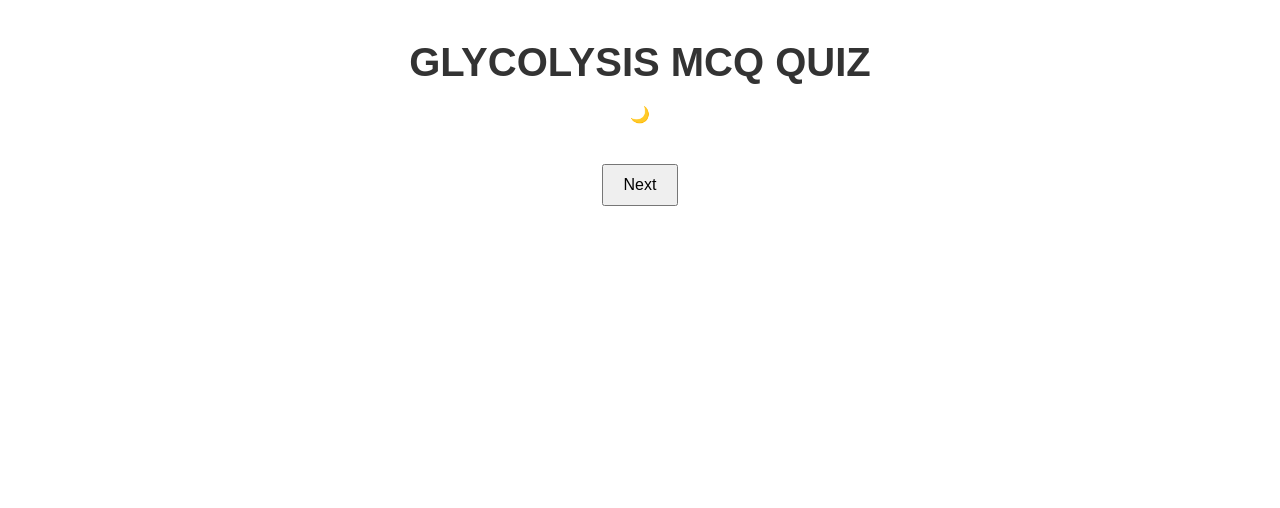
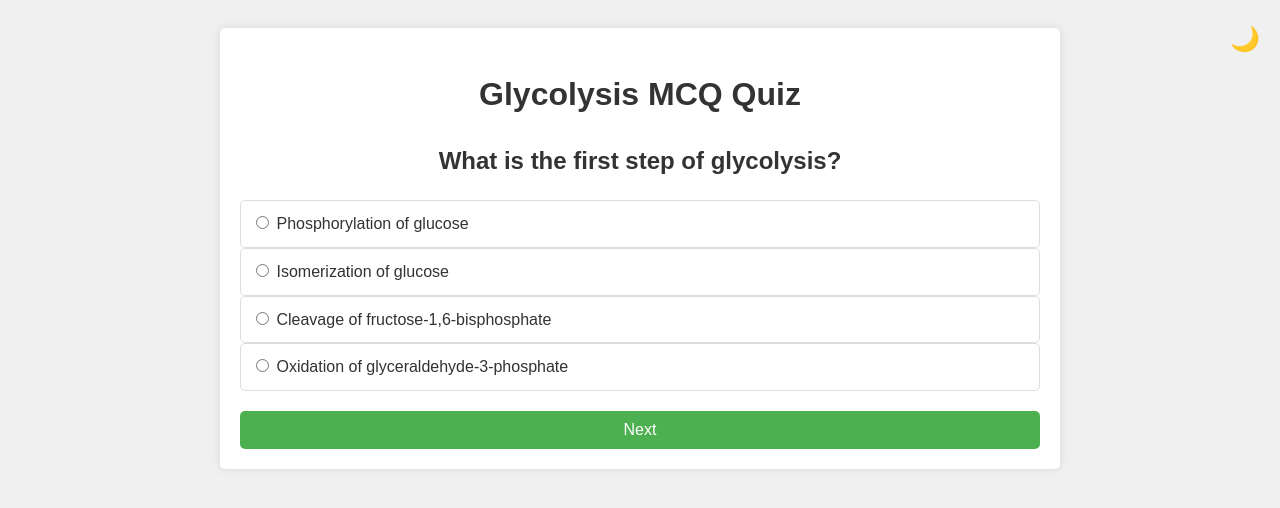
Before and after one commit to Wdalshy5/Biochemistry, a website built with Vite: page glycolysis-mcqs.html in a window 1280 px wide. Built offline with nearby package versions, Linux system fonts and the light colour scheme.

Commit message:
Update glycolysis-mcqs.html

```diff
--- a/glycolysis-mcqs.html
+++ b/glycolysis-mcqs.html
@@ -4,7 +4,7 @@
     <meta charset="UTF-8">
     <meta name="viewport" content="width=device-width, initial-scale=1.0">
     <title>Glycolysis MCQ Quiz</title>
-    <link rel="stylesheet" href="styles.css">
+    <link rel="stylesheet" href="styles-mcqs.css">
 </head>
 <body>
     <div class="container">
@@ -25,6 +25,6 @@
             <div id="answers"></div>
         </div>
     </div>
-    <script src="script.js"></script>
+    <script src="script-mcqs.js"></script>
 </body>
 </html>
```
